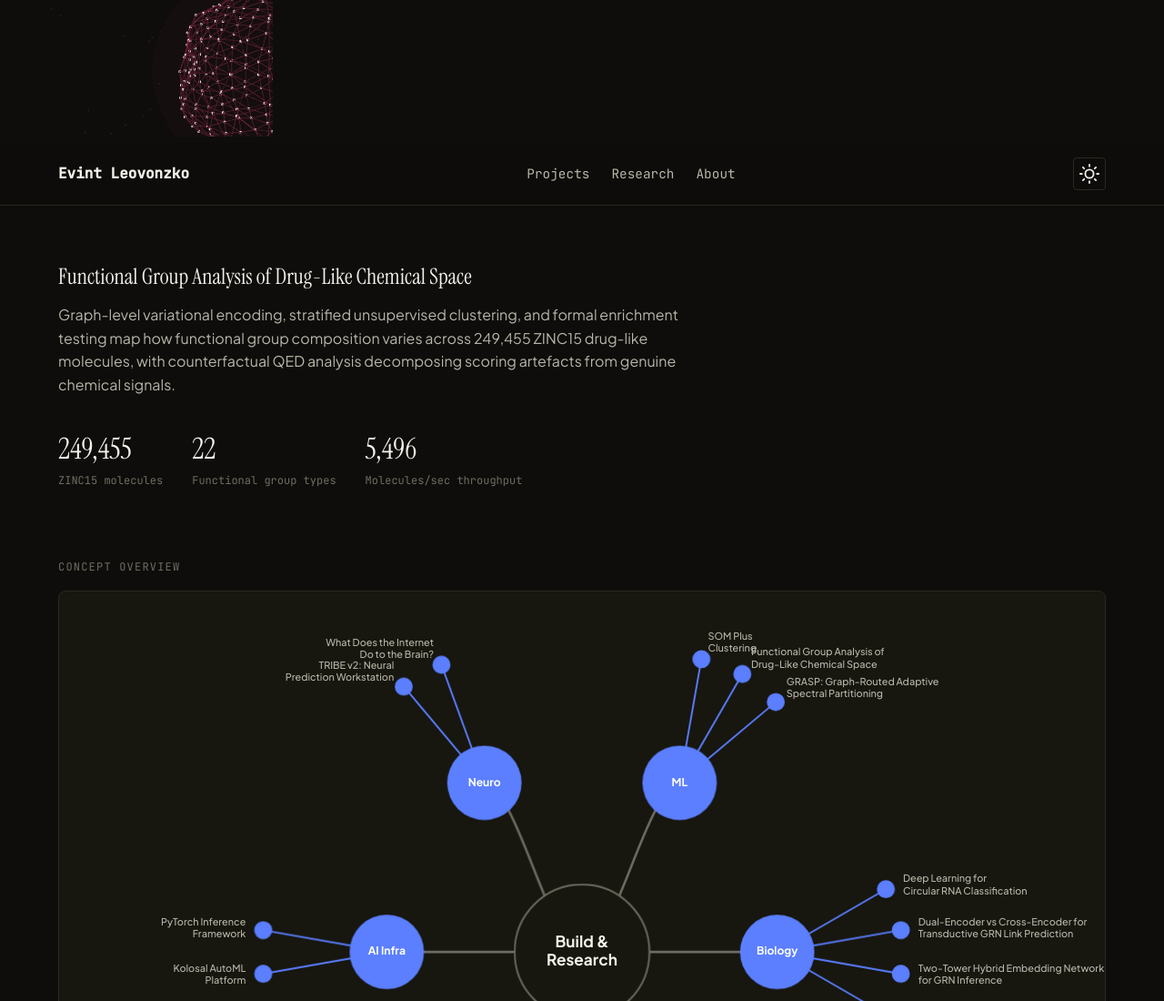
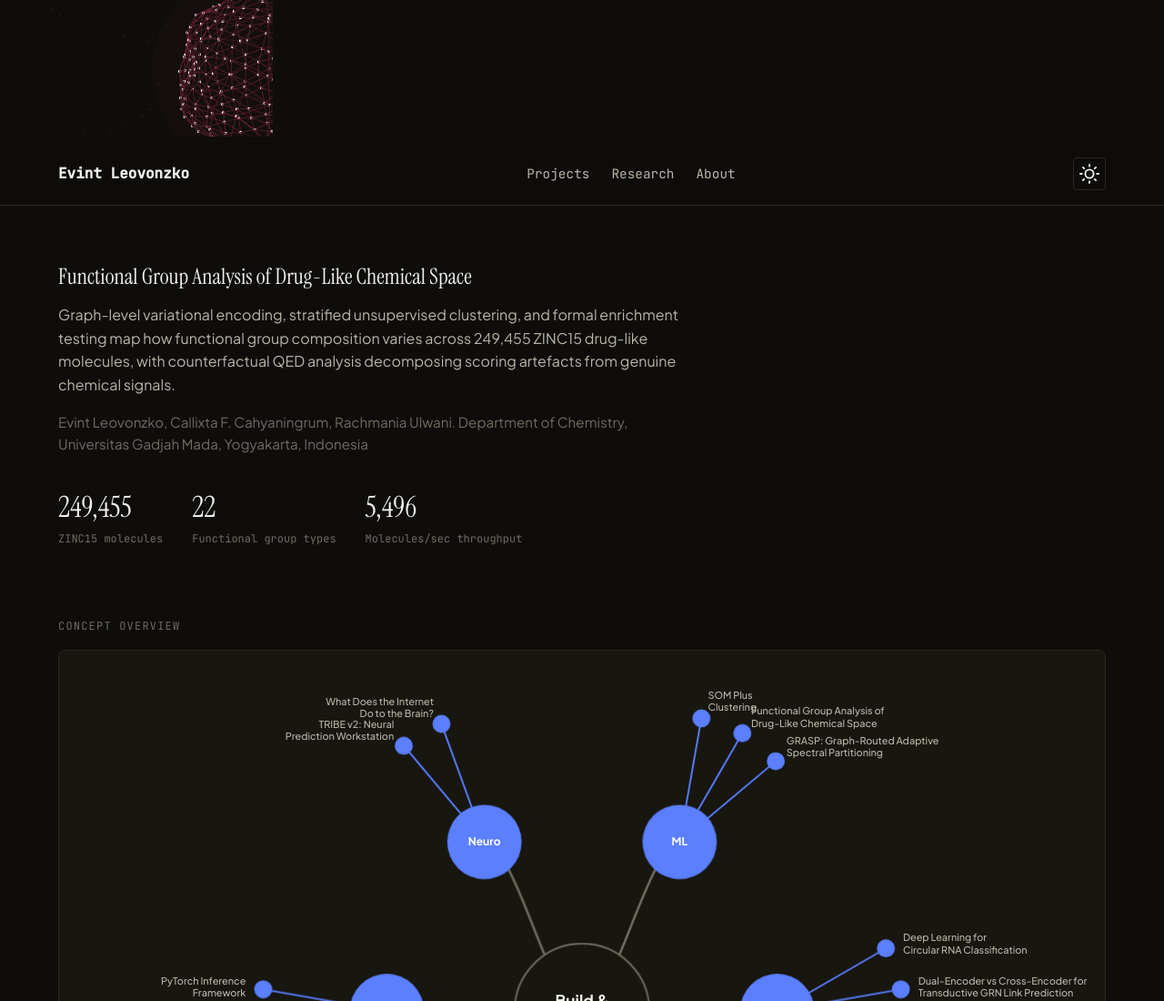
Before and after one commit to Evintkoo/Evintkoo.github.io, an Astro site: page /research/functional-group-analysis in a window 1280 px wide. Shown: the top 1100 px of the page at 91% size. Built offline with nearby package versions, Linux system fonts and the light colour scheme; Astro itself is replaced by a stand-in of ours; animation ran at ten frames a second.

Commit message:
fix: restore p53-mutation section order, add author/affiliation to functional-group-analysis
- p53-mutation.mdx: restore source DOM order (Introduction before Abstract),
  the only migrated research page where the source places Introduction first.
- functional-group-analysis.mdx: add authors/affiliation frontmatter (source
  names two co-authors and an institutional affiliation, unique to this page)
  and add matching optional authors/affiliation fields to the research content
  schema, rendered as a byline in ResearchHero.astro.

```diff
--- a/src/components/ResearchHero.astro
+++ b/src/components/ResearchHero.astro
@@ -1,10 +1,21 @@
 ---
-interface Props { title: string; tagline: string; metrics: { label: string; value: string }[] }
-const { title, tagline, metrics } = Astro.props;
+interface Props {
+  title: string;
+  tagline: string;
+  metrics: { label: string; value: string }[];
+  authors?: string;
+  affiliation?: string;
+}
+const { title, tagline, metrics, authors, affiliation } = Astro.props;
 ---
 <section class="research-hero container">
   <h1>{title}</h1>
   <p class="research-hero__tagline">{tagline}</p>
+  {authors && (
+    <p class="research-hero__byline">
+      {authors}{affiliation && <>. {affiliation}</>}
+    </p>
+  )}
   {metrics.length > 0 && (
     <div class="research-hero__metrics">
       {metrics.map((m) => (
@@ -19,6 +30,7 @@ const { title, tagline, metrics } = Astro.props;
 <style>
   .research-hero { padding-block: var(--space-16) var(--space-8); }
   .research-hero__tagline { color: var(--ink-soft); max-width: 700px; margin-top: var(--space-4); }
+  .research-hero__byline { color: var(--ink-faint); font-size: 0.95rem; max-width: 700px; margin-top: var(--space-2); }
   .research-hero__metrics { display: flex; gap: var(--space-8); margin-top: var(--space-8); }
   .hero-metric { display: flex; flex-direction: column; }
   .hero-metric__value { font-family: var(--font-display); font-size: 2rem; }
--- a/src/content.config.ts
+++ b/src/content.config.ts
@@ -33,6 +33,8 @@ const research = defineCollection({
     topic,
     date: z.coerce.date().optional(),
     order: z.number(),
+    authors: z.string().optional(),
+    affiliation: z.string().optional(),
     metrics: z
       .array(z.object({ label: z.string(), value: z.string() }))
       .default([]),
--- a/src/content/research/functional-group-analysis.mdx
+++ b/src/content/research/functional-group-analysis.mdx
@@ -4,6 +4,8 @@ tagline: "Graph-level variational encoding, stratified unsupervised clustering,
 tags: ["GAT-VGAE", "SOM", "Drug-Likeness"]
 topic: "ml"
 order: 9
+authors: "Evint Leovonzko, Callixta F. Cahyaningrum, Rachmania Ulwani"
+affiliation: "Department of Chemistry, Universitas Gadjah Mada, Yogyakarta, Indonesia"
 metrics:
   - label: "ZINC15 molecules"
     value: "249,455"
--- a/src/content/research/p53-mutation.mdx
+++ b/src/content/research/p53-mutation.mdx
@@ -5,14 +5,6 @@ tags: ["P-53", "Genetic Algorithms", "Cancer Genomics"]
 topic: "bio"
 order: 14
 ---
-
-## Abstract
-
-**Best Research Project** — Awarded Best Research Project at UBC Vantage College Capstone Conference for innovative genetic algorithm approaches to identify DNA characteristics leading to P-53 cancerous mutations.
-
-**Early Cancer Detection** — Identify recurring mutation motifs that precede carcinogenic behaviour in the P-53 tumor suppressor gene by simulating mitotic propagation under controlled conditions.
-
-**High-Risk Motifs Identified** — The SOM surfaced six high-risk pentamer motifs (cagcc, agcca, cccag, ccagg, ttttt, ctttt) with an optimal 0.451 silhouette score under a 1×6 matrix configuration.
 
 ## Introduction
 
@@ -23,6 +15,14 @@ P-53 operates as the "guardian of the genome," halting cell division when DNA da
 > Traditional approaches focus on already-malignant sequences. This study identifies predictive patterns in pre-malignant mutations, potentially enabling intervention before cancer emerges.
 
 Combining genetic algorithms with self-organizing maps to trace deterministic pathways from healthy to malignant P-53 sequences, revealing early-warning biomarkers for clinical application.
+
+## Abstract
+
+**Best Research Project** — Awarded Best Research Project at UBC Vantage College Capstone Conference for innovative genetic algorithm approaches to identify DNA characteristics leading to P-53 cancerous mutations.
+
+**Early Cancer Detection** — Identify recurring mutation motifs that precede carcinogenic behaviour in the P-53 tumor suppressor gene by simulating mitotic propagation under controlled conditions.
+
+**High-Risk Motifs Identified** — The SOM surfaced six high-risk pentamer motifs (cagcc, agcca, cccag, ccagg, ttttt, ctttt) with an optimal 0.451 silhouette score under a 1×6 matrix configuration.
 
 ## Methods
 
--- a/src/pages/research/[slug].astro
+++ b/src/pages/research/[slug].astro
@@ -47,7 +47,7 @@ const mindmapData = {
 };
 ---
 <Layout title={`${data.title} | Evint Leovonzko`} description={data.tagline}>
-  <ResearchHero title={data.title} tagline={data.tagline} metrics={data.metrics} />
+  <ResearchHero title={data.title} tagline={data.tagline} metrics={data.metrics} authors={data.authors} affiliation={data.affiliation} />
   <section id="overview" class="mindmap-section container">
     <p class="mindmap-section__heading">Concept Overview</p>
     <div id="mindmapContainer"></div>
```
